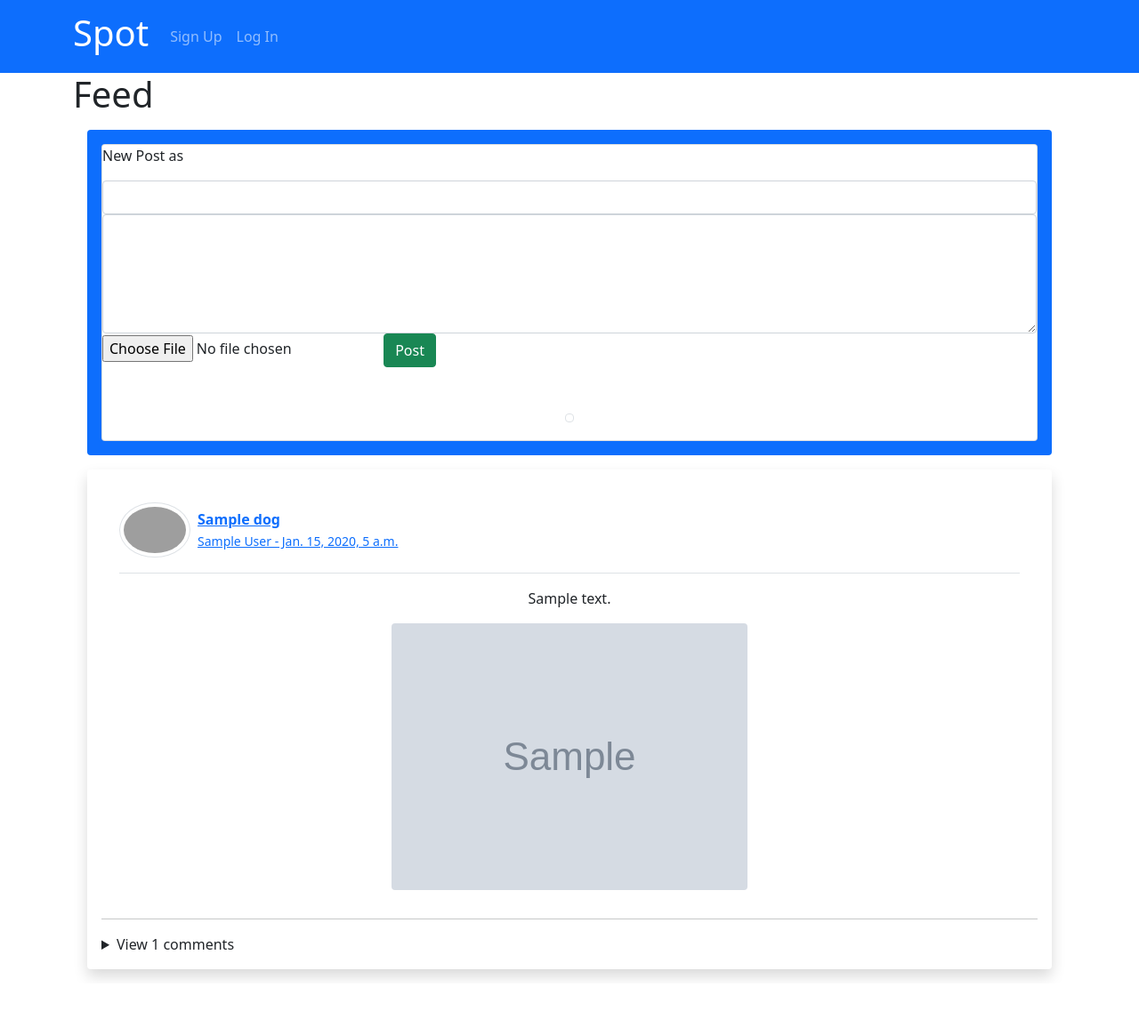
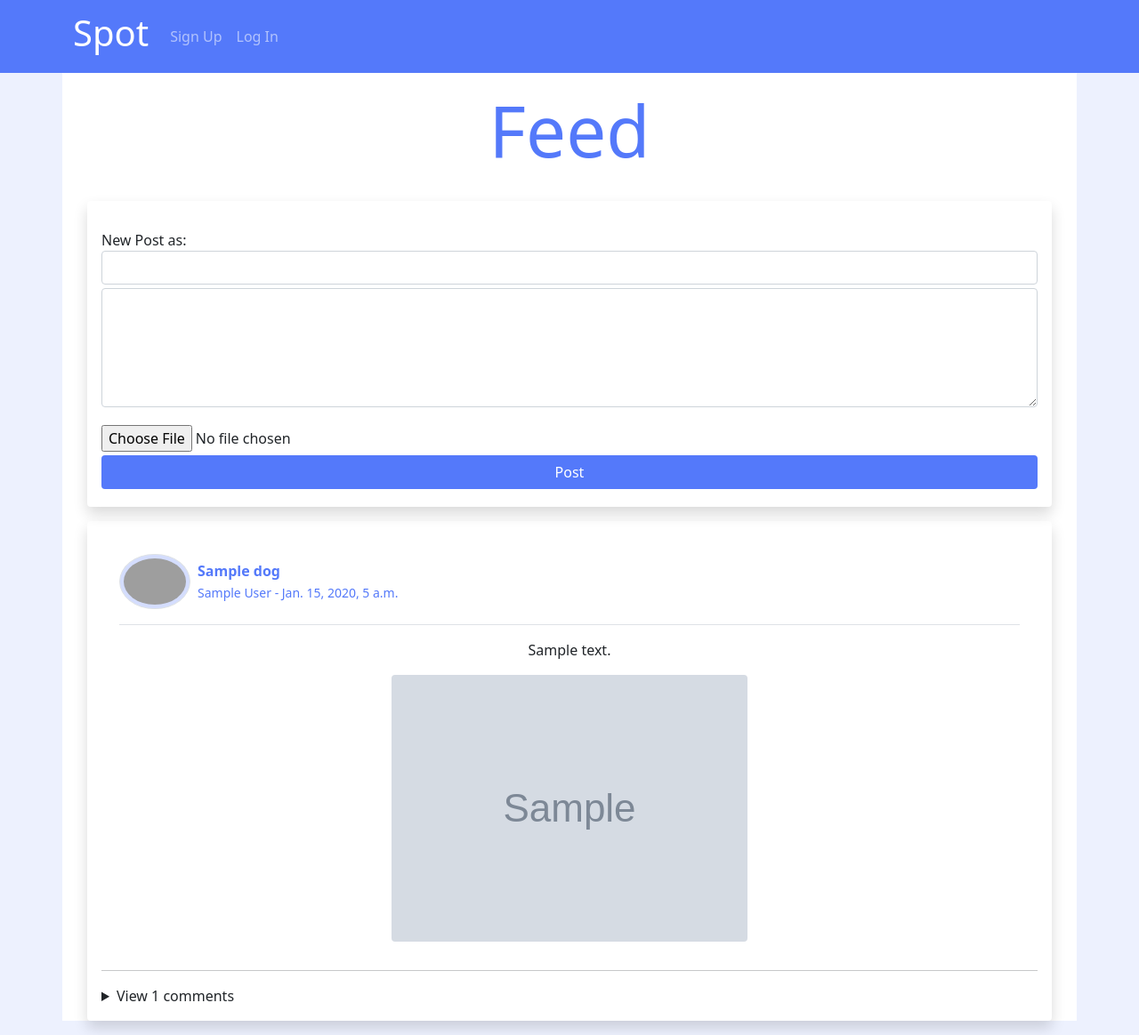
Before and after one commit to mo-shawa/spot, a Django app: page /posts/ in a window 1280 px wide. Shown: the whole page at 89% size. Before the commit the page ends 1101 px from the top, so only its background shows below. Run offline with Django 3.2, Linux system fonts and the light colour scheme; tables that the repository leaves empty hold one stand-in row (values such as "Sample post"); grey boxes marked "Sample" are stand-in pictures; lists and menus that the app fills with data are empty; grey boxes are pictures that could not be loaded.

Commit message:
add static css and restyle posts index

```diff
--- /dev/null
+++ b/main_app/static/css/style.css
@@ -0,0 +1,45 @@
+a {
+	text-decoration: none;
+	color: #5479fa;
+	transition: color 200ms ease-in-out;
+}
+a:hover {
+	color: #2f4288;
+}
+
+.spot-text {
+	color: #5479fa;
+}
+.spot-text::after {
+	content: "";
+	height: 10px;
+	position: absolute;
+	background-color: red;
+	left: 0;
+	bottom: 0;
+}
+.spot-bg {
+	background-color: #5479fa;
+}
+.spot-bg-50 {
+	background-color: rgba(84, 120, 250, 0.5);
+}
+.spot-bg-25 {
+	background-color: rgba(84, 120, 250, 0.25);
+}
+
+summary {
+	transition: all 200ms ease-in-out;
+}
+
+summary:hover {
+	color: #5479fa;
+}
+
+body {
+	background: rgba(84, 120, 250, 0.1);
+}
+
+body > .container {
+	background: white;
+}
--- a/main_app/templates/base.html
+++ b/main_app/templates/base.html
@@ -25,8 +25,8 @@
 		></script>
 	</head>
 	<body>
-		<header class=" bg-primary">
-			<nav class="navbar navbar-dark bg-primary navbar-expand-lg container">
+		<header class=" spot-bg">
+			<nav class="navbar navbar-dark navbar-expand-lg container">
 					<a href="{% url 'post_list' %}" class="navbar-brand"><h1>Spot</h1></a>
 					<div class="navbar-nav">
 						<!-- changes below -->
--- a/main_app/templates/main_app/post_detail.html
+++ b/main_app/templates/main_app/post_detail.html
@@ -1,7 +1,7 @@
 {% extends 'base.html' %} {% block content %}
-<h1>POST DETAIL</h1>
+<h1 class="text-center p-3 display-1 spot-text">Post Details</h1>
 <div>
-	<img src="{{post.image}}" alt="" />
+	<img src="{{post.image}}" class="img-fluid" alt="" />
 	<h3>{{post.creator.name}}</h3>
 	<h3>{{post.creator.profile.user.id}}</h3>
 	<p>{{post.text}}</p>
--- a/main_app/templates/main_app/post_list.html
+++ b/main_app/templates/main_app/post_list.html
@@ -1,42 +1,38 @@
 {% extends 'base.html' %} {% block content %}
 
-<h1>Feed</h1>
+<h1 class="text-center p-3 display-1 spot-text">Feed</h1>
 
-<div class="m-3 rounded p-3 bg-primary">
-	<div class="card">
-		<p>New Post as</p>
+<div class="m-3 shadow rounded p-3">
+	<div class="py-3">
 		<form
 			action="{% url 'post_create' %}"
 			enctype="multipart/form-data"
 			method="POST"
 		>
 			{% csrf_token %}
+			<label for="creator">New Post as:</label>
 			<select class="form-control" name="creator">
 				{% for dog in user.profile.dog_set.all %}
 				<option value="{{ dog.id }}">{{ dog.name }}</option>
 				{% endfor %}
-				<textarea
-					class="form-control"
-					name="text"
-					cols="30"
-					rows="5"
-				></textarea>
-				<input type="file" name="photo-file" />
-				<button class="btn btn-success" type="submit">Post</button>
+				<div class="form-group">
+					<label for="text">Post Content</label>
+					<textarea
+						id="post-text"
+						class="form-control my-1"
+						name="text"
+						cols="30"
+						rows="5"
+					></textarea>
+				</div>
+				<div class="form-group">
+					<input class="" type="file" name="photo-file" />
+				</div>
+				<button class="btn w-100 text-white spot-bg my-1" type="submit">
+					Post
+				</button>
 			</select>
 		</form>
-
-		<p></p>
-		<div class="bg-white m-1 d-flex flex-column align-items-center p-3 rounded">
-			<span class="text-white">{{ post.creator.name }}</span>
-			<p>{{ post.text}}</p>
-			<img
-				class="img-thumbnail img-fluid rounded float-right"
-				src="{{ post.image }}"
-				style="max-width: fit-content"
-				alt=""
-			/>
-		</div>
 	</div>
 </div>
 
@@ -58,7 +54,7 @@
 			<img
 				src="https://styles.redditmedia.com/t5_59clj4/styles/communityIcon_3yigconadhw71.png"
 				alt=""
-				class="img-thumbnail rounded-circle"
+				class="img-thumbnail spot-bg-25 rounded-circle"
 				style="width: 80px"
 			/>
 			<a href="{% url 'post_detail' post.id  %}">
@@ -72,7 +68,9 @@
 		</div>
 		<p>{{ post.text}}</p>
 
-		<img class="mw-100 rounded float-right" src="{{ post.image }}" alt="" />
+		<a href="{% url 'post_detail' post.id  %}"
+			><img class="mw-100 rounded float-right" src="{{ post.image }}" alt=""
+		/></a>
 	</div>
 	<hr />
 	<div>
@@ -81,10 +79,10 @@
 			{% for comment in post.comment_set.all %}
 			<div class="">
 				<hr />
+				<a href="{% url 'profile_detail' comment.author.id %}"
+					><small>{{comment.author.get_full_name}}</small></a
+				>
 				<p>{{comment.text}}</p>
-				<a href="{% url 'profile_detail' comment.author.id %}"
-					><small>- {{comment.author.get_full_name}}</small></a
-				>
 			</div>
 			{%endfor%}
 		</details>
```
